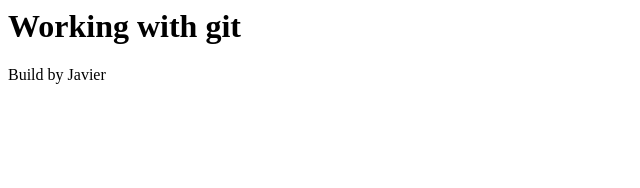
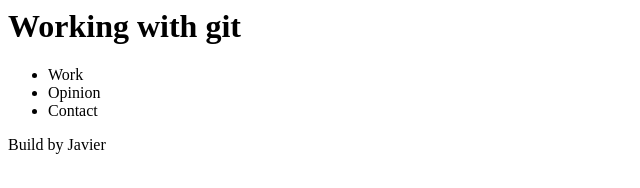
Before and after one commit to jvrcode/git_test, a plain HTML site: page index.html in a window 1280 px wide. Shown: the whole page, without its empty margins (0-640 px from the left). Drawn offline with Linux system fonts and the light colour scheme.

Commit message:
add navbar

```diff
--- a/index.html
+++ b/index.html
@@ -6,6 +6,11 @@
   <body>
     <header>
       <h1>Working with git</h1>
+      <ul>
+        <li>Work</li>
+        <li>Opinion</li>
+        <li>Contact</li>
+      </ul>
     </header>
     <main>
     </main>
```
